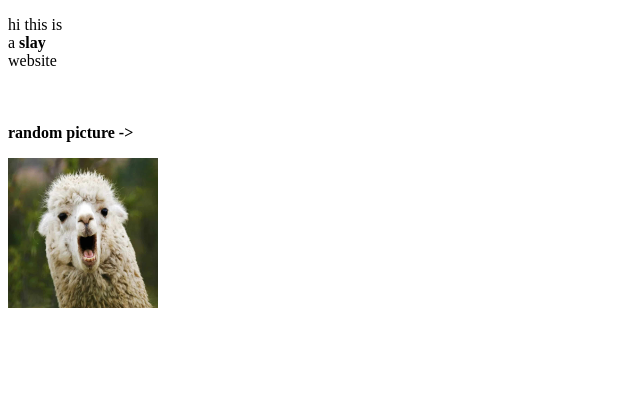
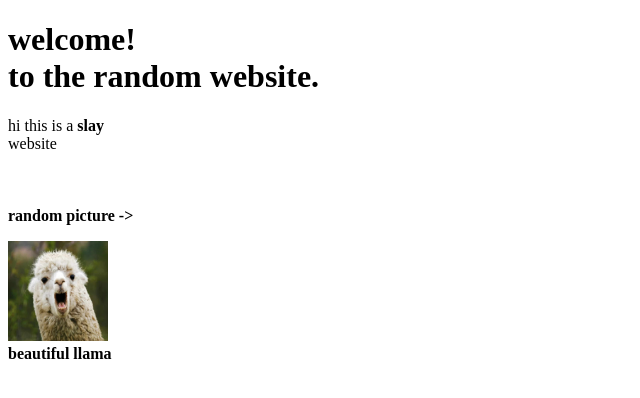
Before and after one commit to SaraitheSarai/SaraitheSarai.github.io, a plain HTML site: page index.html in a window 1280 px wide. Shown: the whole page, without its empty margins (0-640 px from the left). Drawn offline with Linux system fonts and the light colour scheme.

Commit message:
8th commit

```diff
--- a/index.html
+++ b/index.html
@@ -3,15 +3,15 @@
 <html>
 <head>
 <title>website</title>
-
-
 </head>
 
 <body>
-<p> hi this is <br> a <strong> slay</strong> <br> website <br> <br> <br> <br> <strong> random picture -> </p>
-<img src = "llama.png" width="150" height="150"
+<h1> welcome!<br> to the random website. </h1>
 
-<p class="editor's note"> </p>
+<p> hi this is a <strong> slay</strong> <br> website <br> <br> <br> <br> <strong> random picture -> </p>
+<img src = "llama.png" width="100" height="100" alt= = "llama llama"
+
+<p class="thrid paragraph"> <br> beautiful llama </p>
 
 
 </body>
```
